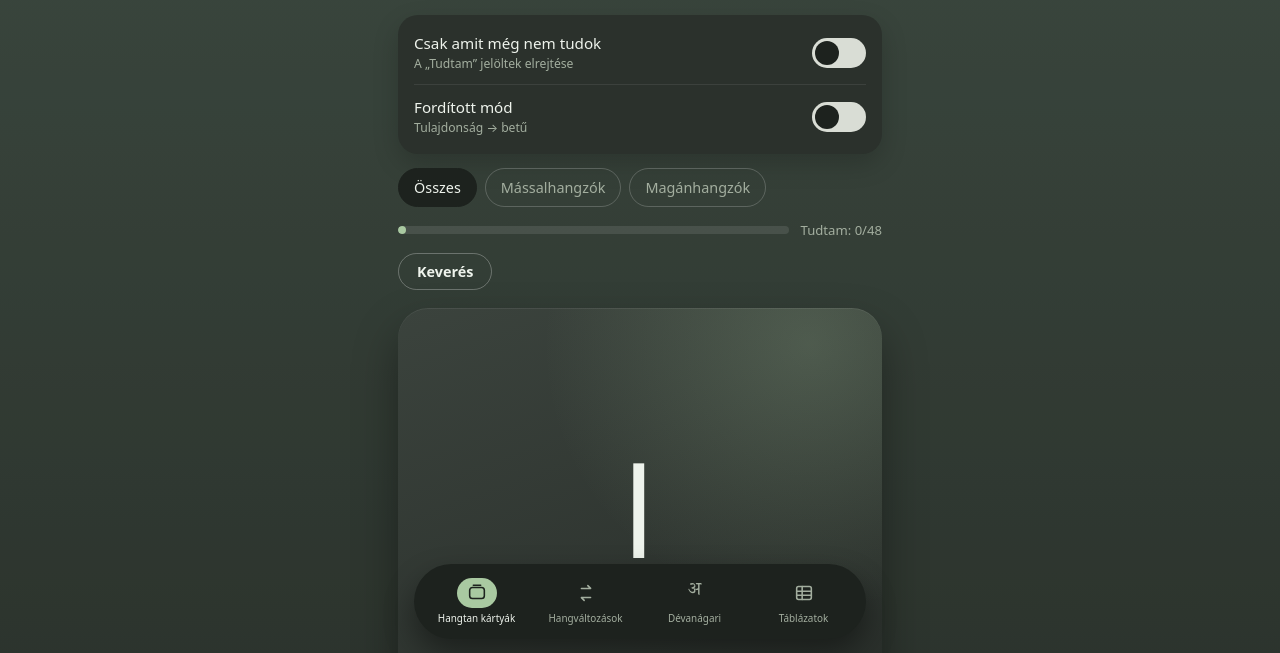
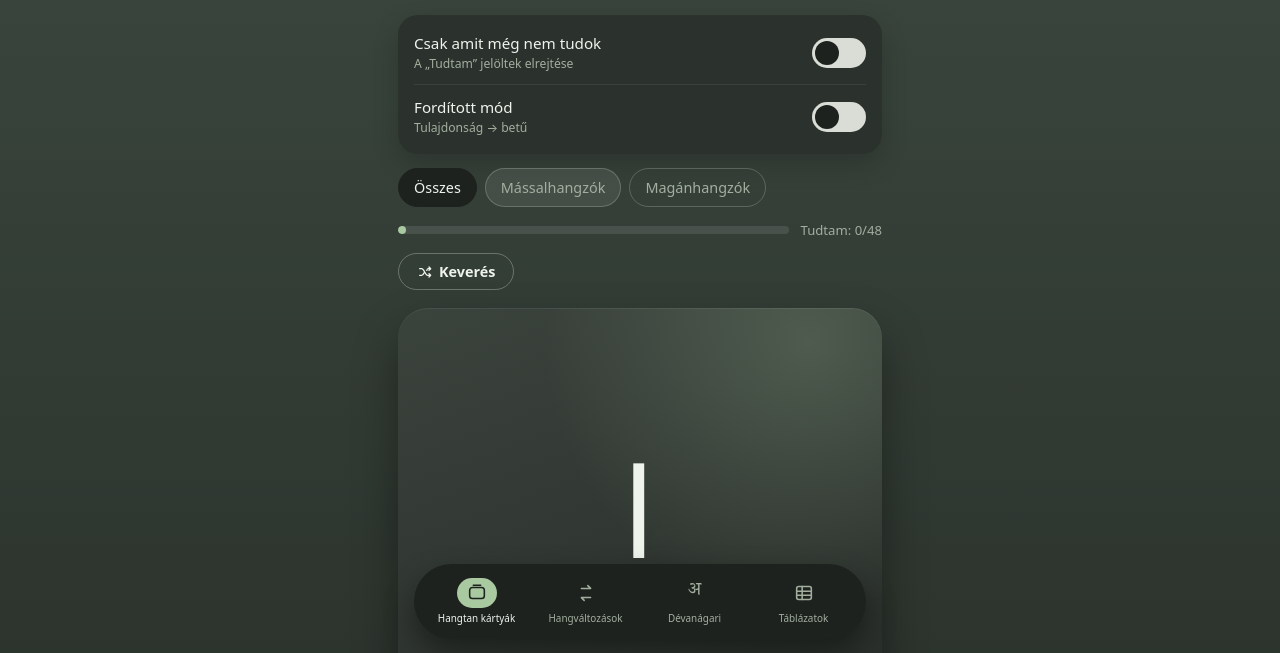
Before and after one commit to faragooviktoria-creator/faragooviktoria-creator.github.io, a plain HTML site: page hangtan/index.html in a window 1280 px wide. In both pictures the pointer is over the tab 553 px from the left and 334 px from the top of the page. Shown: the part 147-800 px from the top of the page. Drawn offline with Linux system fonts and the light colour scheme.

Commit message:
Add files via upload

```diff
--- a/hangtan/index.html
+++ b/hangtan/index.html
@@ -90,9 +90,9 @@
   .progress-row .progress{flex:1;min-width:0}
   .tudtam-count{font-size:.82rem;color:#a3ae9f;white-space:nowrap;font-variant-numeric:tabular-nums}
   .shuffle-row{display:flex;justify-content:flex-start;margin-top:14px}
-  .shuffle-btn{padding:8px 18px;border-radius:999px;border:1px solid rgba(255,255,255,.28);background:transparent;color:#eef3ec;font-size:.9rem;font-weight:600}
+  .shuffle-btn svg{width:16px;height:16px;stroke:currentColor;fill:none;stroke-width:2;stroke-linecap:round;stroke-linejoin:round}
+  .shuffle-btn{display:inline-flex;align-items:center;gap:6px;padding:8px 18px;border-radius:999px;border:1px solid rgba(255,255,255,.28);background:transparent;color:#eef3ec;font-size:.9rem;font-weight:600}
   .shuffle-btn:active{transform:scale(.97)}
-  #viewList .shuffle-row{margin-top:10px}
   .progress{height:8px;border-radius:999px;background:rgba(255,255,255,.1);overflow:hidden}
   .bar{height:100%;width:0;border-radius:999px;background:var(--sage);transition:width .4s ease}
 
@@ -420,7 +420,7 @@
   #viewList .meta{display:block}
   #viewList .hint{margin:0;min-height:0}
   #viewList .dchip{flex:0 0 auto;padding:9px 15px;border-radius:999px;border:1px solid rgba(255,255,255,.2);color:#a3ae9f;font-size:.9rem;background:transparent}
-  #viewList .dchip[aria-selected="true"]{background:#a9c9a1;border-color:#a9c9a1;color:#1d221e}
+  #viewList .dchip[aria-selected="true"]{background:#1d221e;border-color:#1d221e;color:#eef3ec}
 
   #viewRules .line{font-size:1.3rem;font-style:italic;margin:0;line-height:1.5}
   #viewRules .rd{color:#e8735f;font-style:italic;font-weight:600}
@@ -442,6 +442,20 @@
     h1{font-size:1.9rem}
     .card{height:460px}
   }
+  /* hover states: same as the card arrows (soft white tint) */
+  .arrow-btn:hover,
+  .shuffle-btn:hover,
+  .btn-known:hover:not([aria-pressed="true"]),
+  .chip:hover:not([aria-selected="true"]),
+  .rchip:hover:not([aria-selected="true"]),
+  .dchip:hover:not([aria-selected="true"]),
+  #viewList .dchip:hover:not([aria-selected="true"]),
+  .nav-btn:hover:not([aria-current="page"]){
+    background:rgba(255,255,255,.08);
+  }
+  .switch:hover{filter:brightness(.95)}
+  .switch[aria-checked="true"]:hover{filter:brightness(1.05)}
+  .arrow-btn:active,.shuffle-btn:active,.btn-known:active{transform:scale(.97)}
 </style>
 </head>
 <body>
@@ -488,7 +502,7 @@
       <span class="tudtam-count" id="tudtamCount"></span>
     </div>
 
-    <div class="shuffle-row"><button class="shuffle-btn" id="shuffleBtn">Keverés</button></div>
+    <div class="shuffle-row"><button class="shuffle-btn" id="shuffleBtn"><svg viewBox="0 0 24 24" aria-hidden="true"><path d="M4 7h3c4 0 5 10 9 10h4M4 17h3c1.6 0 2.6-1.6 3.4-3.6M14.6 9.6C15.4 7.6 16.4 7 17 7h3"/><path d="M18 4.5 20.5 7 18 9.5M18 14.5l2.5 2.5-2.5 2.5"/></svg>Keverés</button></div>
     <div class="stage" id="stage">
       <div class="card" id="card" tabindex="0" role="button" aria-label="Kártya megfordítása">
         <div class="card-inner">
@@ -723,7 +737,7 @@
         <span class="tudtam-count" id="dvTudtamCount"></span>
       </div>
 
-      <div class="shuffle-row"><button class="shuffle-btn" id="dvShuffle">Keverés</button></div>
+      <div class="shuffle-row"><button class="shuffle-btn" id="dvShuffle"><svg viewBox="0 0 24 24" aria-hidden="true"><path d="M4 7h3c4 0 5 10 9 10h4M4 17h3c1.6 0 2.6-1.6 3.4-3.6M14.6 9.6C15.4 7.6 16.4 7 17 7h3"/><path d="M18 4.5 20.5 7 18 9.5M18 14.5l2.5 2.5-2.5 2.5"/></svg>Keverés</button></div>
       <div class="stage" id="dvStage">
         <div class="card" id="dvCard" role="button" tabindex="0" aria-label="Kártya megfordítása">
           <div class="inner"><div class="face front" id="dvFront"></div><div class="face back" id="dvBack"></div></div>
```
